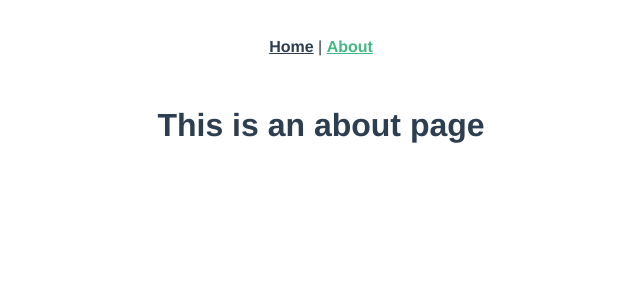
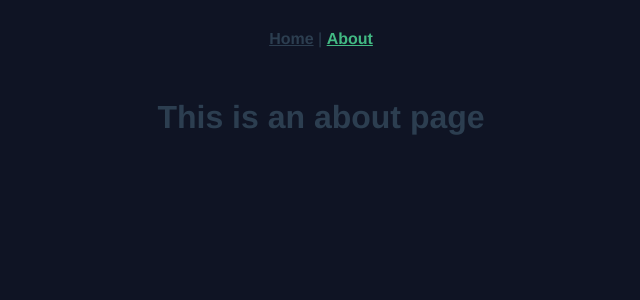
Before and after one commit to margaretmwaura/NotesTakingFrontend, a Vue app: page /about in a window 1280 px wide. Shown: the top 300 px of the page, without its empty margins (319-959 px from the left). Built offline with nearby package versions, Linux system fonts and the light colour scheme.

Commit message:
setting up the project with vue-cli

```diff
--- /dev/null
+++ b/src/assets/sass/app.scss
@@ -0,0 +1,7 @@
+html, body{
+  margin: 0;
+  height: 100%;
+  width: 100%;
+  overflow: auto;
+  background-color: hsl(226, 43%, 10%);
+}
--- a/src/main.js
+++ b/src/main.js
@@ -3,4 +3,6 @@ import App from './App.vue'
 import router from './router'
 import store from './store'
 
+require('./assets/sass/app.scss')
+
 createApp(App).use(store).use(router).mount('#app')
```
